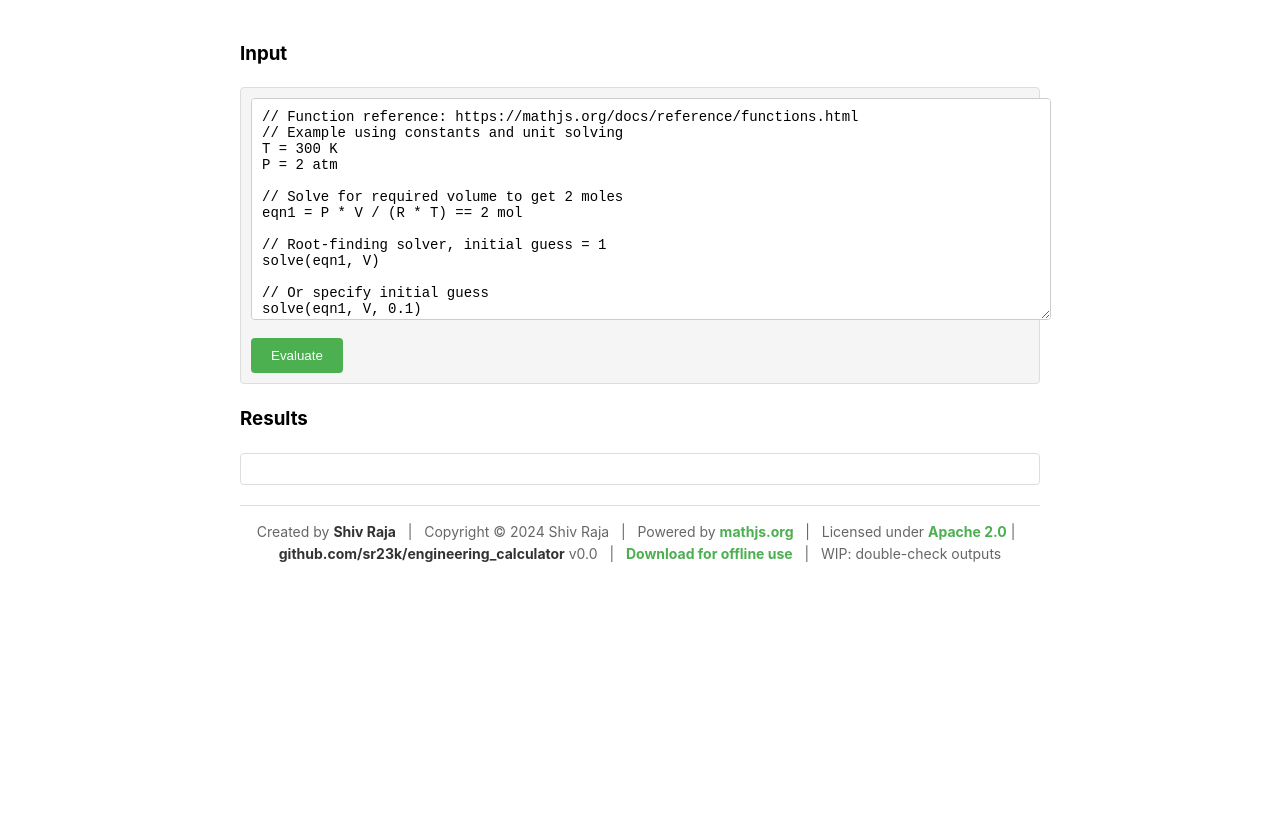
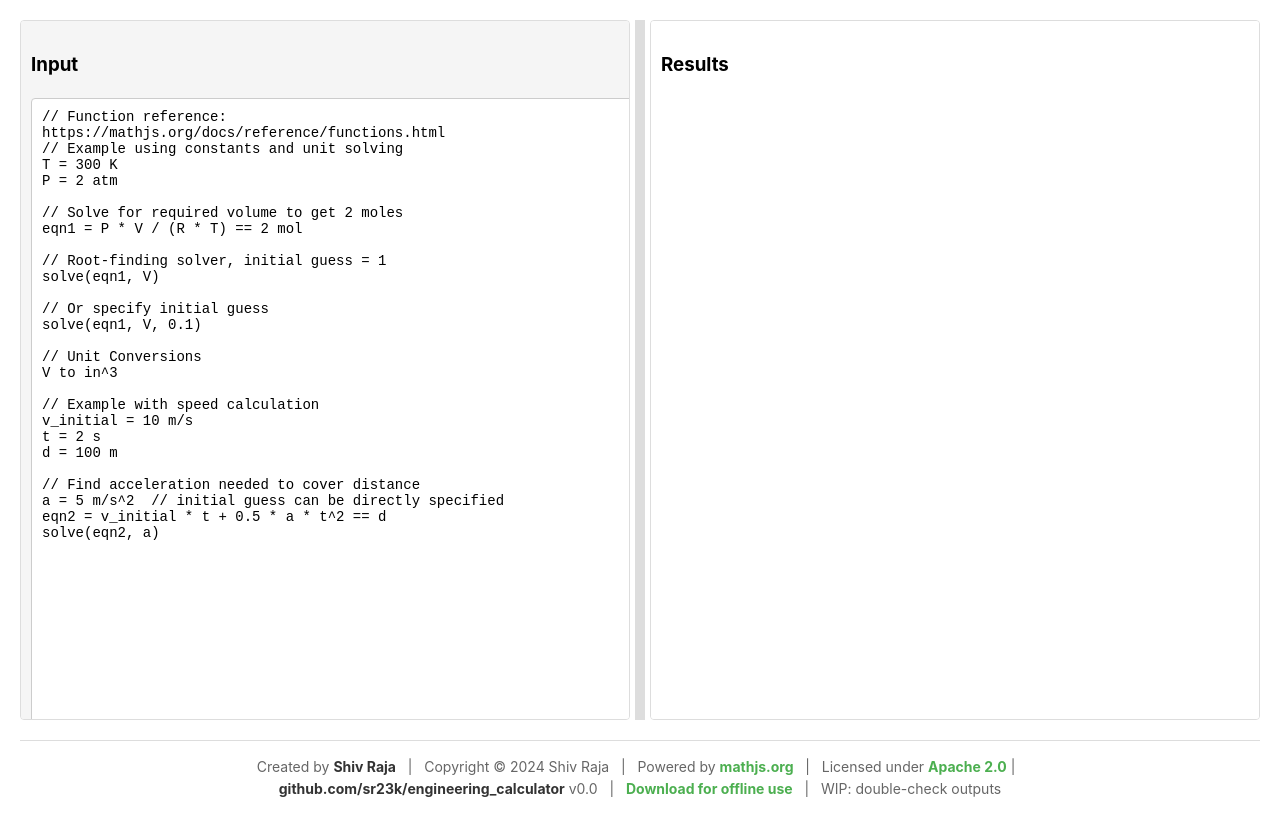
Before and after one commit to sr23k/engineering_calculator, a plain HTML site: page index.html in a window 1280 px wide. Before the commit the page ends 800 px from the top, so only its background shows below. Drawn offline with Linux system fonts and the light colour scheme.

Commit message:
new layout, keyboard shortcuts

```diff
--- a/index.html
+++ b/index.html
@@ -15,35 +15,47 @@
     <style>
         body {
             font-family: -apple-system, BlinkMacSystemFont, "Segoe UI", Roboto, "Helvetica Neue", Arial, sans-serif;
-            max-width: 800px;
+            max-width: 100%;
             margin: 0 auto;
             padding: 20px;
             line-height: 1.6;
+        }
+        .container {
+            display: flex;
+            height: calc(100vh - 100px);
+        }
+        .editor-container, .output-container {
+            flex: 1;
+            padding: 10px;
+            overflow: auto;
         }
         .editor-container {
             background: #f5f5f5;
             border: 1px solid #ddd;
             border-radius: 4px;
-            padding: 10px;
-            margin-bottom: 20px;
+            margin-right: 5px;
+        }
+        .output-container {
+            background: white;
+            border: 1px solid #ddd;
+            border-radius: 4px;
+            margin-left: 5px;
         }
         #calculator-input {
             width: 100%;
-            height: 200px;
+            height: calc(100% - 50px);
             font-family: monospace;
             font-size: 14px;
             padding: 10px;
             border: 1px solid #ccc;
             border-radius: 4px;
-            resize: vertical;
+            resize: none;
         }
         #output {
-            background: white;
-            border: 1px solid #ddd;
-            border-radius: 4px;
-            padding: 15px;
+            height: calc(100% - 40px);
             white-space: pre-wrap;
             font-family: monospace;
+            overflow: auto;
         }
         button {
             background: #4CAF50;
@@ -73,15 +85,21 @@
         .footer a:hover {
             text-decoration: underline;
         }
+        #resizer {
+            width: 10px;
+            background: #ddd;
+            cursor: col-resize;
+        }
     </style>
 </head>
 <body>
     <div class="container">
-        <h3>Input</h3>
         <div class="editor-container">
-            <textarea id="calculator-input" spellcheck="false"></textarea>
+            <h3>Input</h3>
+            <textarea id="calculator-input" spellcheck="false" onkeydown="handleKeyPress(event)"></textarea>
             <button onclick="evaluateCalculator()">Evaluate</button>
         </div>
+        <div id="resizer" onmousedown="startDrag(event)"></div>
         <div class="output-container">
             <h3>Results</h3>
             <div id="output"></div>
@@ -97,6 +115,26 @@
         v0.0 &nbsp; | &nbsp;  <a href="engineering_calculator_v0p0.html" download>Download for offline use</a>  &nbsp; | &nbsp; WIP: double-check outputs
     </div>
 
+    <script>
+    let startX, startWidth, startOutputWidth;
+        function startDrag(e) {
+            startX = e.clientX;
+            startWidth = parseInt(window.getComputedStyle(document.querySelector('.editor-container')).width, 10);
+            startOutputWidth = parseInt(window.getComputedStyle(document.querySelector('.output-container')).width, 10);
+            document.documentElement.addEventListener('mousemove', doDrag, false);
+            document.documentElement.addEventListener('mouseup', stopDrag, false);
+        }
+        function doDrag(e) {
+            const newWidth = startWidth + e.clientX - startX;
+            const newOutputWidth = startOutputWidth - (e.clientX - startX);
+            document.querySelector('.editor-container').style.flex = '0 0 ' + newWidth + 'px';
+            document.querySelector('.output-container').style.flex = '0 0 ' + newOutputWidth + 'px';
+        }
+        function stopDrag() {
+            document.documentElement.removeEventListener('mousemove', doDrag, false);
+            document.documentElement.removeEventListener('mouseup', stopDrag, false);
+        }
+    </script>
 
     <script src="dimension.js"></script>
     <script>
@@ -278,6 +316,14 @@
             }
         }
 
+        // Add this new function before evaluateCalculator()
+        function handleKeyPress(event) {
+            if (event.key === 'Enter' && (event.ctrlKey || event.shiftKey)) {
+                event.preventDefault();  // Prevent default newline
+                evaluateCalculator();
+            }
+        }
+
         // Function to evaluate input
         function evaluateCalculator() {
             const input = document.getElementById('calculator-input').value;
```
